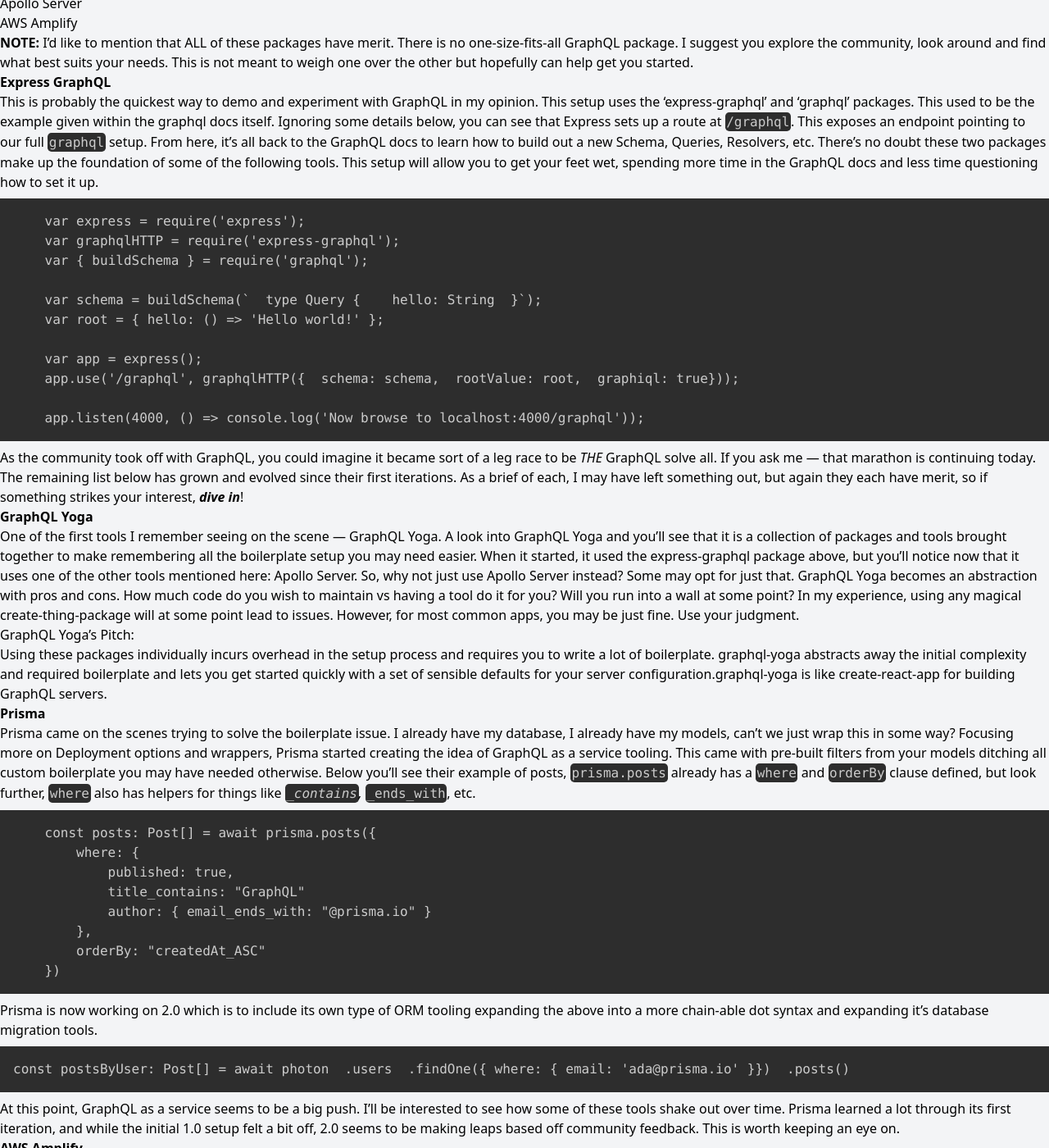
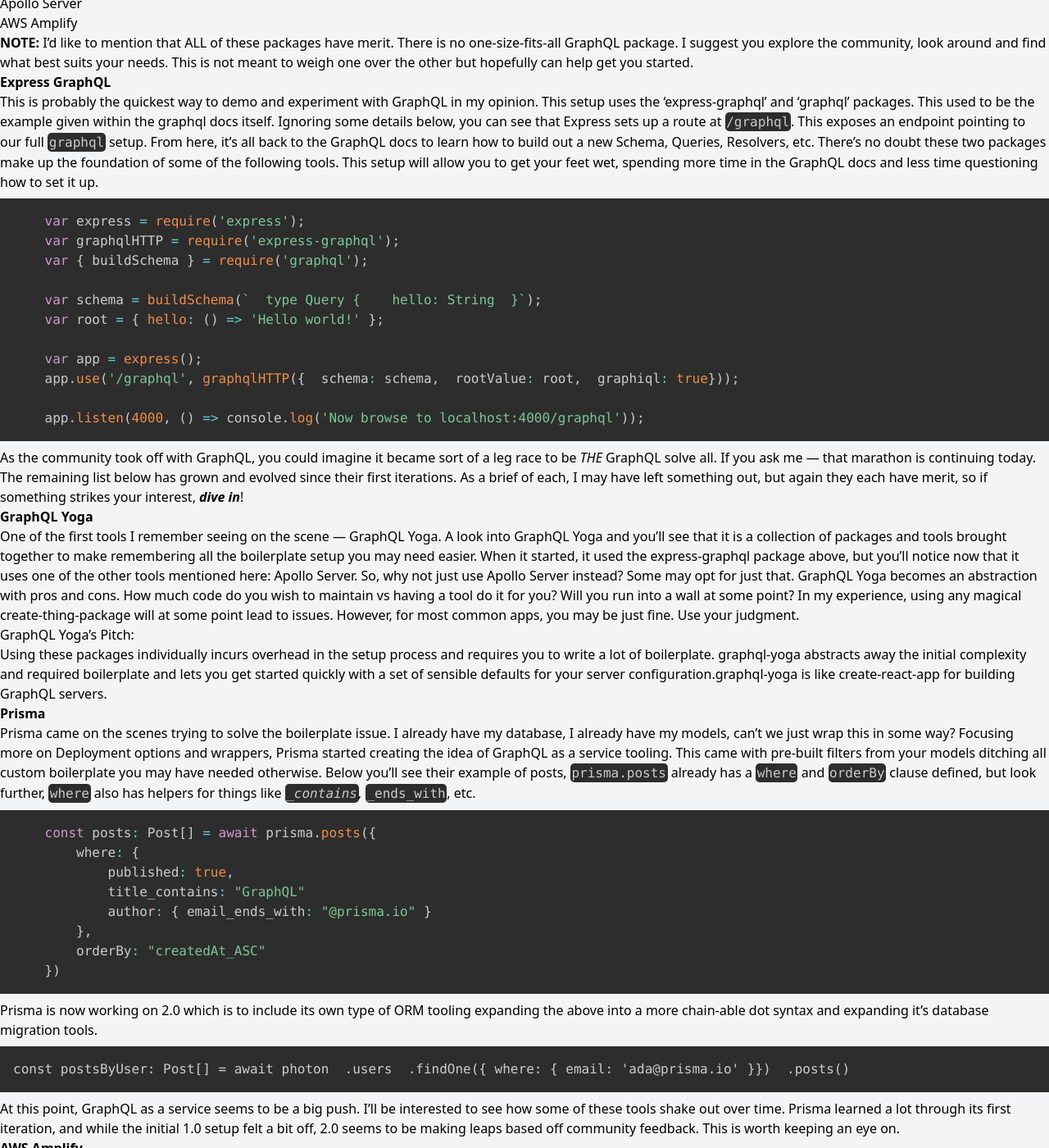
Before and after one commit to mthomps4/test-pages, a Jekyll site: the page built from post/graphql/index.md, in a window 1280 px wide and 1400 px high, scrolled down 1372 px. Shown: the whole window at 82% size. Built offline with Jekyll 4.4.1, drawn with Linux system fonts in a browser that asks for light colours; nearby versions of some CDN libraries; our own code applies the rules of GitHub Pages for plain Markdown files; part of the change alters nothing that is shown; some of the changed text lies outside the part shown.

```diff
--- a/_layouts/default.html
+++ b/_layouts/default.html
@@ -34,9 +34,7 @@
         <p class="copyright">{{ site.title | default: site.github.repository_name }} maintained by <a href="{{ site.github.owner_url }}">{{ site.github.owner_name }}</a></p>
       {% endif %}
     </footer>
-
-<script src="https://cdnjs.cloudflare.com/ajax/libs/prism/1.25.0/prism.min.js" type="text/js" />
-
+    <script src="https://cdnjs.cloudflare.com/ajax/libs/prism/1.25.0/prism.min.js" integrity="sha512-hpZ5pDCF2bRCweL5WoA0/N1elet1KYL5mx3LP555Eg/0ZguaHawxNvEjF6O3rufAChs16HVNhEc6blF/rZoowQ==" crossorigin="anonymous" referrerpolicy="no-referrer"></script>
     <!-- <script src="{{ "/assets/js/prism.js" | prepend: site.baseurl }}"></script>  -->
 </body>
 </html>
```
